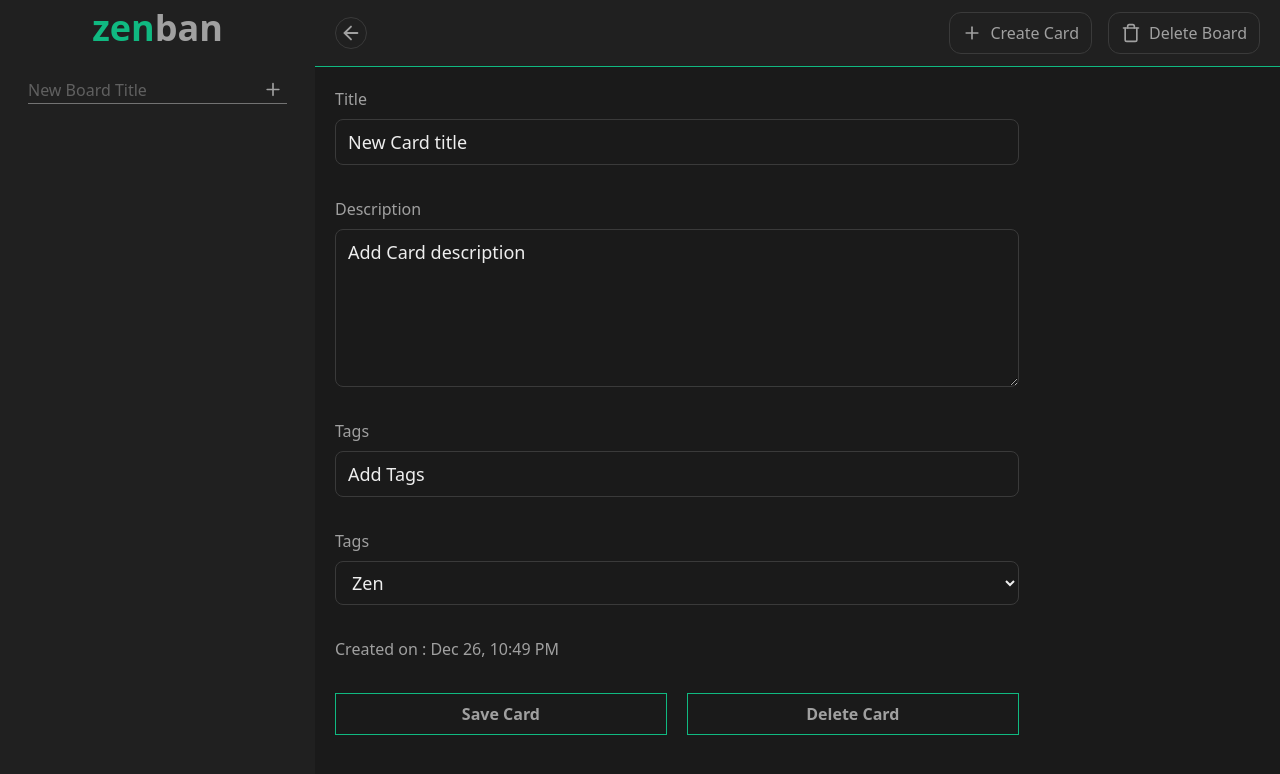
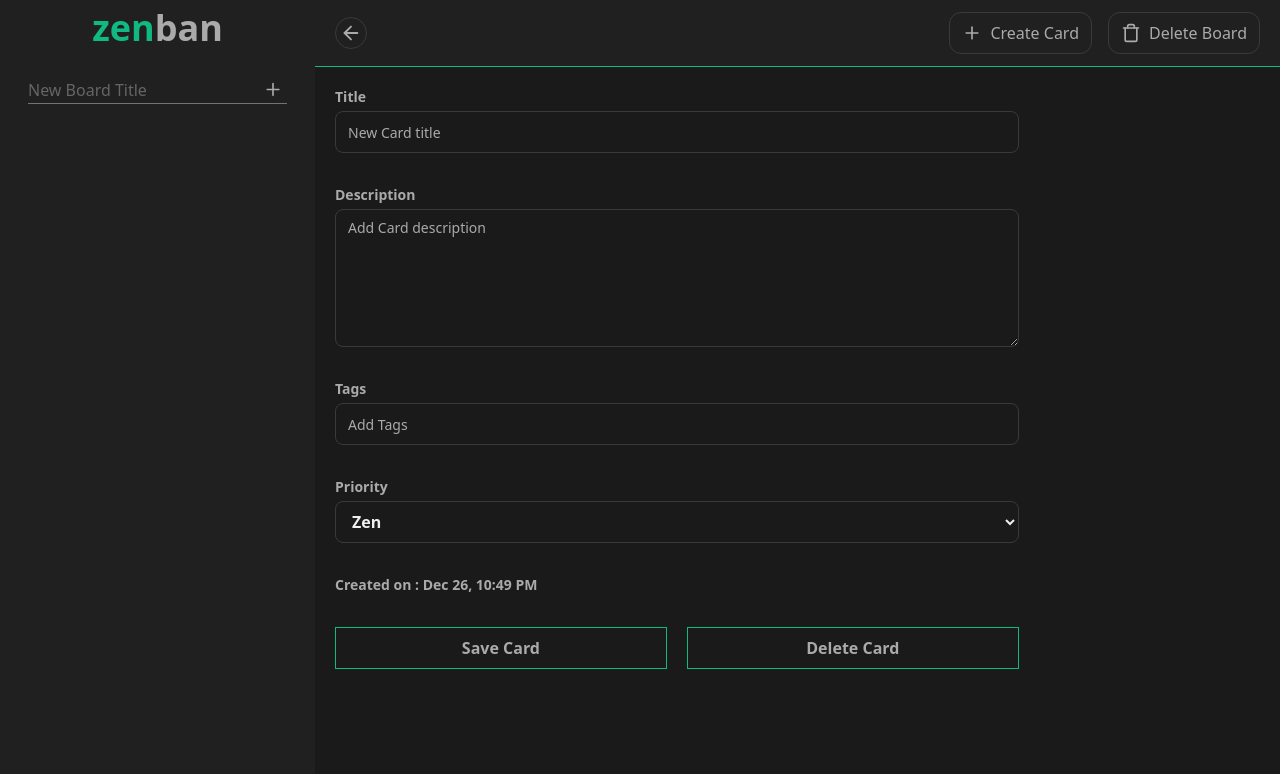
Before and after one commit to joshir16/Zenban, a React (Vite) app: page /boards/1/card/fc45043d-7a7c-48d7-8830-be532e0906df in a window 1280 px wide. Shown: the top 774 px of the page. Built offline with nearby package versions, Linux system fonts and the light colour scheme.

Commit message:
ui update

```diff
--- a/src/components/CardForm.tsx
+++ b/src/components/CardForm.tsx
@@ -74,8 +74,11 @@ export default function CardForm() {
         onSubmit={(e) => handleAddCard(e)}
         className="h-min flex flex-col gap-8 p-5 w-full md:w-3/4"
       >
-        <div className="flex flex-col gap-2">
-          <label className="text-md font-normal text-text" htmlFor="cardTitle">
+        <div className="flex flex-col gap-1">
+          <label
+            className="text-sm font-semibold text-text"
+            htmlFor="cardTitle"
+          >
             Title
           </label>
           <input
@@ -85,13 +88,14 @@ export default function CardForm() {
             placeholder="New Card title"
             className="input"
             value={cardTitle}
+            required
             onChange={(e) => setCardTitle(e.target.value)}
           />
         </div>
 
-        <div className="flex flex-col gap-2">
+        <div className="flex flex-col gap-1">
           <label
-            className="text-md font-normal text-text"
+            className="text-sm font-semibold text-text"
             htmlFor="cardDescription"
           >
             Description
@@ -104,11 +108,12 @@ export default function CardForm() {
             rows={5}
             value={cardDescription}
             onChange={(e) => setCardDescription(e.target.value)}
+            required
           />
         </div>
 
-        <div className="flex flex-col gap-2">
-          <label className="text-md font-normal text-text" htmlFor="tags">
+        <div className="flex flex-col gap-1">
+          <label className="text-sm font-semibold text-text" htmlFor="tags">
             Tags
           </label>
           <input
@@ -122,23 +127,16 @@ export default function CardForm() {
           />
         </div>
 
-        <div className="flex flex-col gap-2">
-          <label className="text-md font-normal text-text" htmlFor="priority">
-            Tags
+        <div className="flex flex-col gap-1">
+          <label className="text-sm font-semibold text-text" htmlFor="priority">
+            Priority
           </label>
-          {/* <input
-            type="text"
-            name="priority"
-            id="priority"
-            className="input"
-            value={priority}
-            onChange={(e) => setPriority(e.target.value)}
-          /> */}
           <select
             name="priority"
             id="priority"
             className="input"
             value={priority}
+            required
             onChange={(e) => setPriority(e.target.value)}
           >
             <option value="zen" className="bg-background-900">
@@ -157,7 +155,7 @@ export default function CardForm() {
         </div>
 
         <div className="flex  flex-col gap-2">
-          <p className="text-md font-normal text-text block ">
+          <p className="text-sm font-semibold text-text block ">
             Created on : {getCurrentTime(creationDate)}
           </p>
         </div>
--- a/src/index.css
+++ b/src/index.css
@@ -8,7 +8,7 @@
   --color-columns: #2a2a2a;
   --color-cards: #2f2f2f;
 
-  --color-text: #a0a0a0;
+  --color-text: #aaa;
   --color-text-300: #eee;
 
   --color-accent: #10b981;
@@ -30,7 +30,7 @@
 
 @layer components {
   .input {
-    @apply w-full text-base text-text-300 md:text-lg placeholder:text-text-300 transition-all duration-300 focus:outline-none focus:ring focus:ring-accent rounded-lg border border-background-500 px-2 py-1 md:px-3 md:py-2;
+    @apply w-full text-base font-bold text-text-300 placeholder:text-text placeholder:text-sm placeholder:font-normal transition-all duration-300 focus:outline-none focus:ring focus:ring-accent rounded-lg border border-background-500 px-2 pt-5 md:px-3 md:py-2;
   }
 
   .primaryButton {
```
